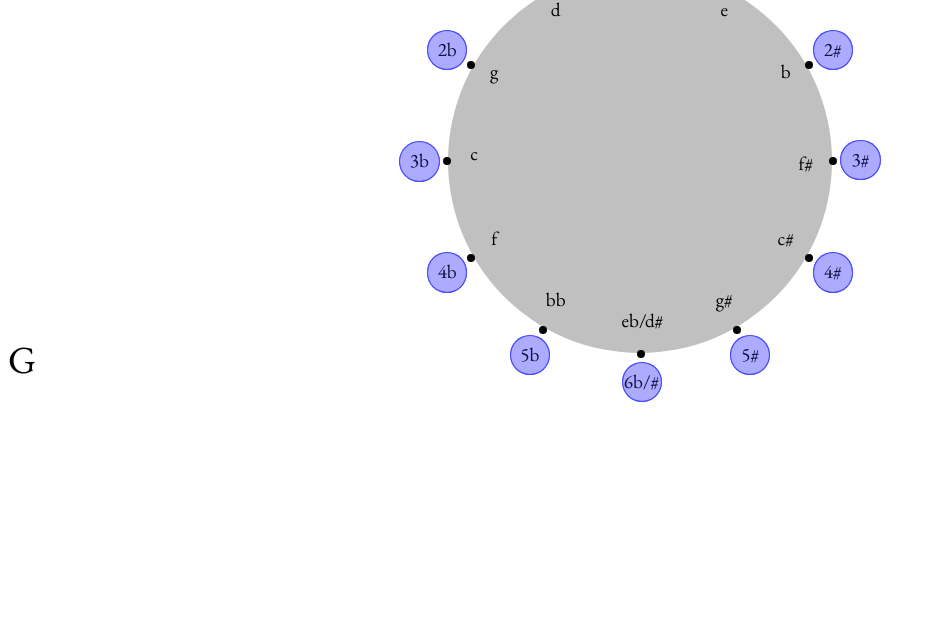
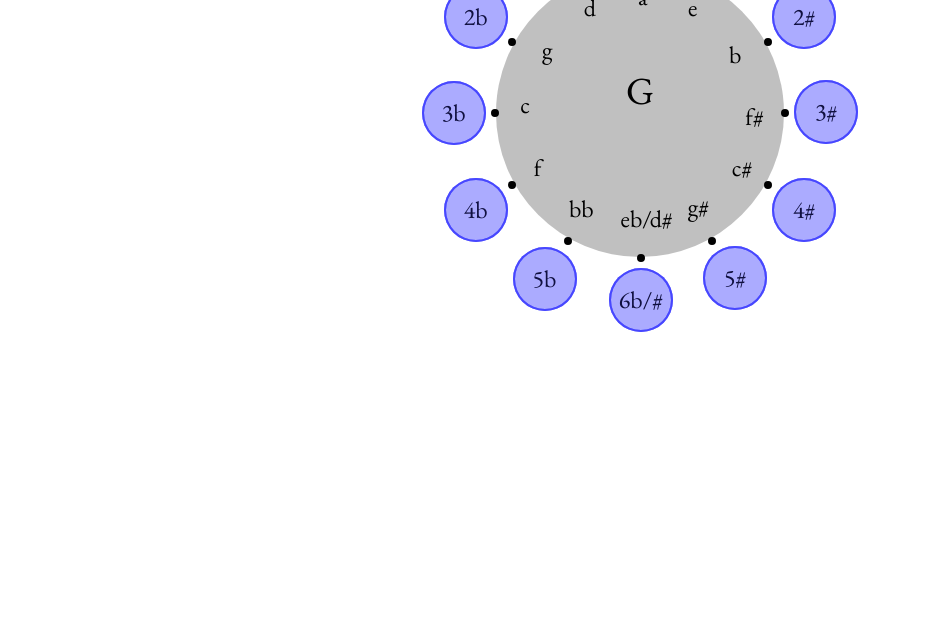
Before and after one commit to windgazer/QuizOfQuints, a plain HTML site: page index.html in a window 1280 px wide. Shown: the part 159-800 px from the top of the page, without its empty margins (0-935 px from the left). Drawn offline with nearby package versions, Linux system fonts and the light colour scheme.

Commit message:
At 15em now, let's see how 12.5 works out

```diff
--- a/style/layout.css
+++ b/style/layout.css
@@ -9,8 +9,8 @@ ul {
 	list-style: none;
 
 	position: relative;
-	width: 20em;
-	height: 20em;
+	width: 15em;
+	height: 15em;
 	background: silver;
 
 	border-radius: 10em;
@@ -48,25 +48,27 @@ li {
 li > a,
 li::before {
 	position: absolute;
-	width: 2em;
-	height: 2em;
+	width: 2.5em;
+	height: 2.5em;
 
 	border: 0.1em solid rgba( 64, 64, 255, 0.75 );
 	border-radius: 2em;
 	text-decoration: none;
 	text-indent: -10em;
 	overflow: hidden;
+font-size: 125%;
 
 	background: rgba( 64, 64, 255, 0.25 );
 } li::before {
 	text-indent: 0;
 	text-align: center;
-	line-height: 2em;
+	line-height: 2.5em;
 } li::after {
 	position: absolute;
-	width: 2em;
-	height: 2em;
+	width: 2.5em;
+	height: 2.5em;
 	text-align: center;
+font-size: 125%;
 }
 
 li > a:hover {
@@ -81,18 +83,18 @@ li > a:hover {
 .pos1 > a {
 	bottom: 0.4em;
 	left: 50%;
-	margin-left: -1em;
+	margin-left: -1.35em;
 }
 .pos1::after {
 	text-align: center;
 	left: 50%;
-	margin-left: -1em;
+	margin-left: -1.1em;
 	top: 0.5em;
 }
 
 .pos2 {
-	top: 1.25em;
-	right: 5em;
+	top: 0.9em;
+	right: 3.8em;
 }
 .pos2::before,
 .pos2 > a {
@@ -101,12 +103,12 @@ li > a:hover {
 }
 .pos2::after {
 	top: 0.25em;
-	right: -0.35em;
+	right: -0.45em;
 }
 
 .pos3 {
-	top: 5em;
-	right: 1.25em;
+	top: 3.8em;
+	right: 0.9em;
 }
 .pos3::before,
 .pos3 > a {
@@ -114,8 +116,8 @@ li > a:hover {
 	left: 0.2em;
 }
 .pos3::after {
-	top: -0.3em;
-	right: 0.2em;
+	top: -0.1em;
+	right: 0.1em;
 }
 
 .pos4 {
@@ -126,17 +128,17 @@ li > a:hover {
 .pos4 > a {
 	top: 50%;
 	left: 0.4em;
-	margin-top: -1.1em;
+	margin-top: -1.35em;
 }
 .pos4::after {
 	top: 50%;
-	right: 0.4em;
+	right: 0em;
 	margin-top: -0.5em;
 }
 
 .pos5 {
-	bottom: 5em;
-	right: 1.25em;
+	bottom: 3.8em;
+	right: 0.9em;
 }
 .pos5::before,
 .pos5 > a {
@@ -144,22 +146,22 @@ li > a:hover {
 	left: 0.2em;
 }
 .pos5::after {
-	bottom: -0.3em;
-	right: 0.2em;
+	bottom: -1.1em;
+	right: -0.2em;
 }
 
 .pos6 {
-	bottom: 1.25em;
-	right: 5em;
+	bottom: 0.9em;
+	right: 3.8em;
 }
 .pos6::before,
 .pos6 > a {
-	top: 0.25em;
+	top: 0.2em;
 	left: -0.35em;
 }
 .pos6::after {
-	bottom: 0.25em;
-	right: -0.35em;
+	bottom: -0.4em;
+	right: -0.7em;
 }
 
 .pos7 {
@@ -170,17 +172,17 @@ li > a:hover {
 .pos7 > a {
 	top: 0.4em;
 	right: 0;
-	margin-right: -1.1em;
+	margin-right: -1.35em;
 }
 .pos7::after {
-	bottom: 0.4em;
+	bottom: -0.2em;
 	left: -1em;
 	margin-right: -1.1em;
 }
 
 .pos8 {
-	left: 5em;
-	bottom: 1.25em;
+	left: 3.8em;
+	bottom: 0.9em;
 }
 .pos8::before,
 .pos8 > a {
@@ -188,13 +190,13 @@ li > a:hover {
 	right: -0.35em;
 }
 .pos8::after {
-	bottom: 0.25em;
-	left: -0.35em;
+	bottom: -0.5em;
+	left: -0.7em;
 }
 
 .pos9 {
-	left: 1.25em;
-	bottom: 5em;
+	left: 0.9em;
+	bottom: 3.8em;
 }
 .pos9::before,
 .pos9 > a {
@@ -202,8 +204,8 @@ li > a:hover {
 	right: 0.2em;
 }
 .pos9::after {
-	bottom: -0.3em;
-	left: 0.2em;
+	bottom: -1.1em;
+	left: -0.2em;
 }
 
 .pos10 {
@@ -214,17 +216,17 @@ li > a:hover {
 .pos10 > a {
 	bottom: 0;
 	right: 0.4em;
-	margin-bottom: -1.1em;
+	margin-bottom: -1.35em;
 }
 .pos10::after {
 	top: 0;
-	left: 0.4em;
+	left: 0em;
 	margin-top: -1em;
 }
 
 .pos11 {
-	top: 5em;
-	left: 1.25em;
+	top: 3.8em;
+	left: 0.9em;
 }
 .pos11::before,
 .pos11 > a {
@@ -237,8 +239,8 @@ li > a:hover {
 }
 
 .pos12 {
-	top: 1.25em;
-	left: 5em;
+	top: 0.9em;
+	left: 3.8em;
 }
 .pos12::before,
 .pos12 > a {
@@ -342,22 +344,22 @@ li > a:hover {
  * End of hot-spots
  */
 
-#Question,
+#question,
 #redraw,
 #answer,
 #correction {
 	display: block;
 	position: relative;
 	text-align: center;
-	width: 10em;
+	width: 7em;
 	margin: 0 auto;
-	top: -10.5em;
+	top: -9em;
 }
 
 #question {
 	font-size: 2em;
 	margin-top: -0.5em;
-	top: -5em;
+	top: -4.5em;
 }
 
 .correct > #question {
```
